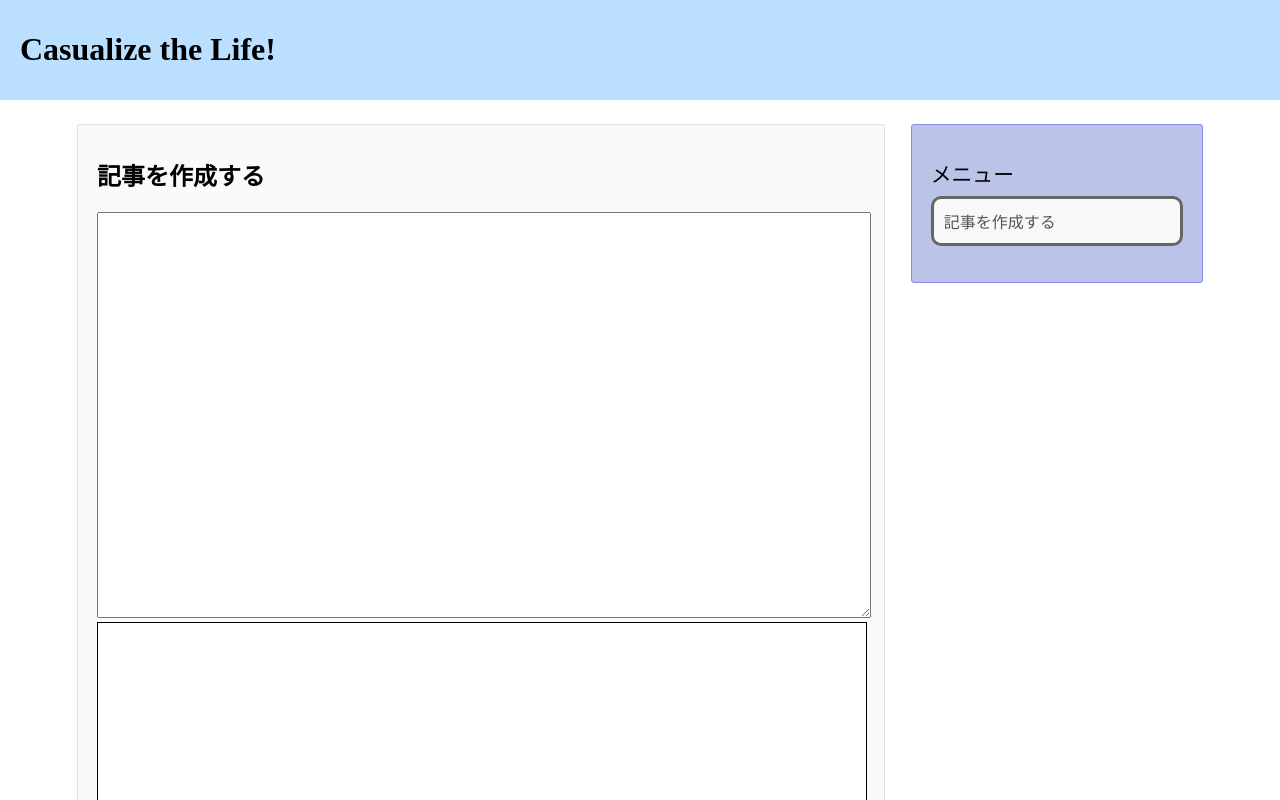
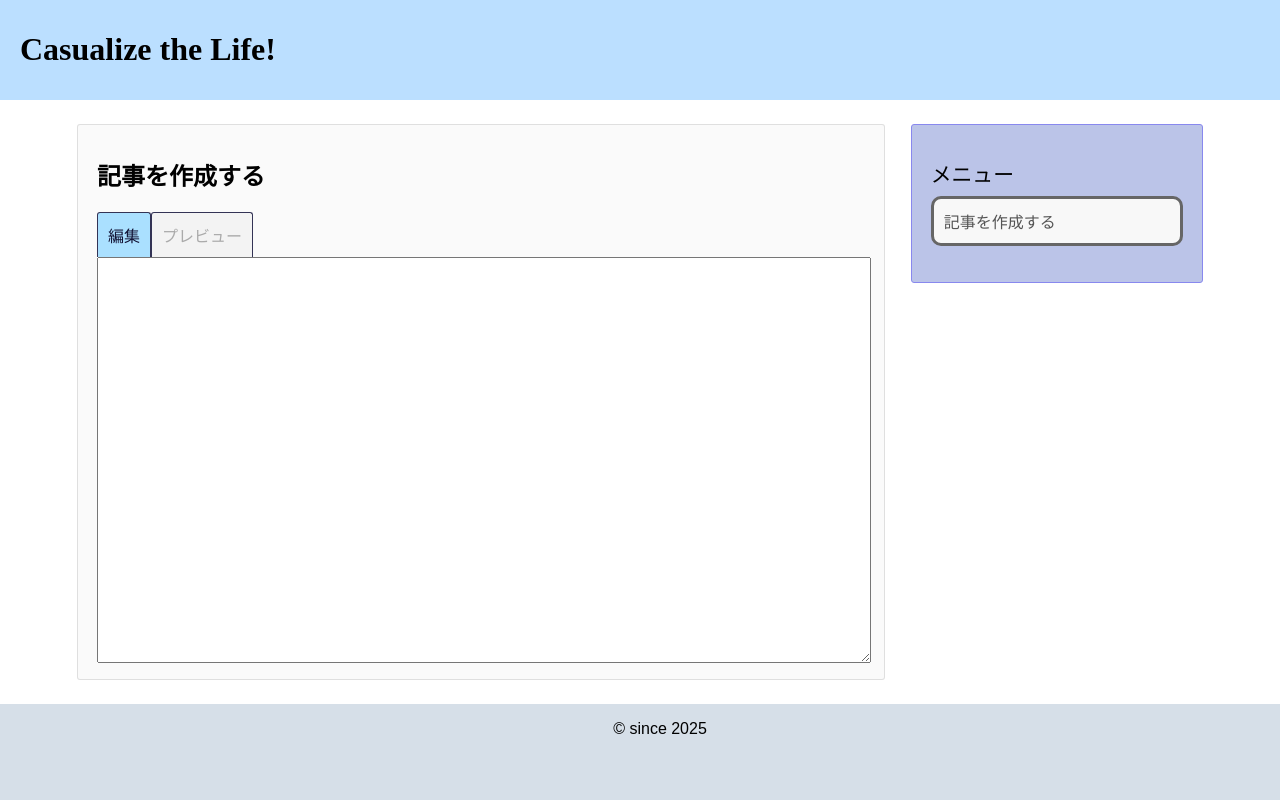
Before and after one commit to grkon03/newblog, a React (Create React App) app in the folder frontend/: page /admin/createarticle in a window 1280 px wide. Shown: the top 800 px of the page. Built offline with nearby package versions, Linux system fonts and the light colour scheme; a web font is replaced by a local one.

Commit message:
impl tab logic editor <-> preview

```diff
--- a/frontend/src/admin/components/mdpreview.module.css
+++ b/frontend/src/admin/components/mdpreview.module.css
@@ -1,6 +1,6 @@
 .preview {
-  width: 100%;
   height: 50vh;
   background: white;
+  padding: 1vh 1vw;
   border: 1px solid black;
 }
--- a/frontend/src/admin/components/mdpreview.tsx
+++ b/frontend/src/admin/components/mdpreview.tsx
@@ -1,5 +1,4 @@
 import React from 'react';
-import ReactMarkdown from 'react-markdown';
 import MyMarkdown from '../../base-component/mymarkdown';
 import styles from './mdpreview.module.css';
 
--- /dev/null
+++ b/frontend/src/admin/createarticle.module.css
@@ -0,0 +1,28 @@
+.tabswitch {
+  display: flex;
+}
+
+.switchbutton {
+  display: inline-block;
+  border-top-left-radius: 3px;
+  border-top-right-radius: 3px;
+  background: #f3f3f3;
+  border: 1px solid #335;
+  border-bottom: 0;
+  padding: 10px;
+  color: #aaa;
+  cursor: pointer;
+}
+
+.switchbutton.selected {
+  background: #aae0ff;
+  color: #113;
+}
+
+.editor.s__preview {
+  display: none;
+}
+
+.preview.s__editor {
+  display: none;
+}
--- a/frontend/src/admin/createarticle.tsx
+++ b/frontend/src/admin/createarticle.tsx
@@ -3,21 +3,52 @@ import MDEditor from './components/mdeditor';
 import MDPreview from './components/mdpreview';
 import { MainAreaProps, InitSideArea } from '../types';
 import { AdminSA } from '../base-component/sidearea/admin';
+import styles from './createarticle.module.css';
 
 type Props = {
   mainareaprops?: MainAreaProps;
 };
 
+type SelectedTab = 'editor' | 'preview';
+
 const CreateArticle: React.FC<Props> = ({ mainareaprops }) => {
   InitSideArea(mainareaprops, AdminSA);
   const [MDtext, setMDtext] = useState('');
   const [, setUploadedImages] = useState<File[]>([]);
+  const [selectedTab, setSelectedTab] = useState<SelectedTab>('editor');
+  const handleClickTabSwitch = (s: SelectedTab) => () => {
+    setSelectedTab(s);
+  };
+  const isSelected = (s: SelectedTab) => s === selectedTab;
+
   return (
     <div>
       <h2>記事を作成する</h2>
+      <div className={styles.tabswitch}>
+        <div
+          className={`${styles.switchbutton} ${
+            isSelected('editor') ? styles.selected : ''
+          }`}
+          onClick={handleClickTabSwitch('editor')}
+        >
+          編集
+        </div>
+        <div
+          className={`${styles.switchbutton} ${
+            isSelected('preview') ? styles.selected : ''
+          }`}
+          onClick={handleClickTabSwitch('preview')}
+        >
+          プレビュー
+        </div>
+      </div>
       <div>
-        <MDEditor setText={setMDtext} setImages={setUploadedImages} />
-        <MDPreview MDtext={MDtext} />
+        <div className={`${styles.editor} ${styles['s__' + selectedTab]}`}>
+          <MDEditor setText={setMDtext} setImages={setUploadedImages} />
+        </div>
+        <div className={`${styles.preview} ${styles['s__' + selectedTab]}`}>
+          <MDPreview MDtext={MDtext} />
+        </div>
       </div>
     </div>
   );
--- a/frontend/src/contents/article.tsx
+++ b/frontend/src/contents/article.tsx
@@ -1,5 +1,5 @@
 import React, { useState, useEffect } from 'react';
-import { useParams, useNavigate } from 'react-router-dom';
+import { useParams } from 'react-router-dom';
 import styles from './article.module.css';
 import { ArticleInfo, GetArticle } from '../api/article';
 import { ConvertDateToJST } from '../util/date';
@@ -14,7 +14,6 @@ type Props = {
 const Article: React.FC<Props> = ({ mainareaprops }) => {
   InitSideArea(mainareaprops);
 
-  const navigate = useNavigate();
   const { id } = useParams();
   const [article, setArticle] = useState<ArticleInfo>();
 
```
